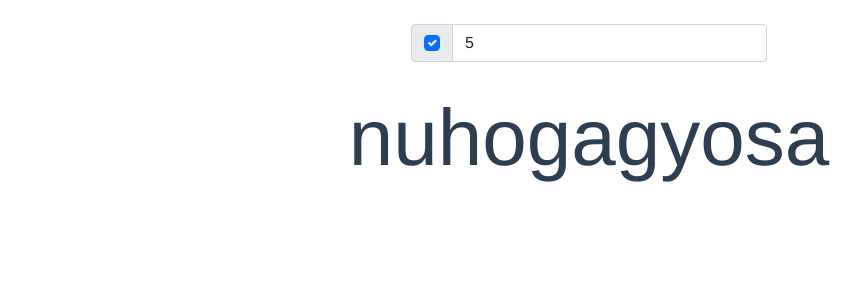
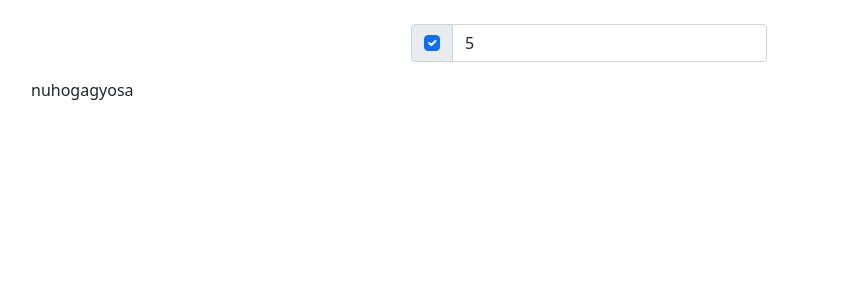
Before and after one commit to NyarehD/j-random, a Vue app: page / in a window 1280 px wide. Shown: the top 300 px of the page, without its empty margins (51-912 px from the left). Built offline with nearby package versions, Linux system fonts and the light colour scheme.

Commit message:
Deconstructed into smaller component

```diff
--- a/src/App.vue
+++ b/src/App.vue
@@ -1,61 +1,16 @@
 <template>
   <div class="container">
     <div class="row justify-content-center py-4">
-      <div class="col-4">
-        <div class="input-group mb-3 justify-content-center">
-          <div class="input-group">
-            <div class="input-group-text">
-              <input class="form-check-input mt-0" type="checkbox" v-model="isInline"
-                aria-label="Checkbox for following text input">
-            </div>
-            <input type="text" class="form-control" aria-label="Text input with checkbox" v-model.number="times"
-              @keypress.enter="randomizer">
-          </div>
-        </div>
-      </div>
-      <div class="col-12">
-        <div v-if="isInline">
-          <span v-for="(item, i) in currentRandom" :key="i" class="text-big"
-            :class="{ 'text-break': isInline }">{{ item }}</span>
-        </div>
-        <div v-else>
-          <p v-for="(item, i) in currentRandom" :key="i" class="text-center text-big">{{ item }}</p>
-        </div>
-      </div>
+      <Random/>
     </div>
   </div>
 </template>
 <script setup>
-import { ref, onMounted } from "vue"
+import Random from "./components/Random.vue";
 // This starter template is using Vue 3 <script setup> SFCs
 // Check out https://vuejs.org/api/sfc-script-setup.html#script-setup
-import HelloWorld from './components/HelloWorld.vue'
-const currentRandom = ref([]);
-const isInline = ref(true);
-const times = ref(5);
-const hiragana = ["a", "i", "u", "e", "o", "ka", "ki", "ku", "ke", "ko", "sa", "shi", "su", "se", "so", "ta", "chi", "tsu", "te", "to", "na", "ni", "nu", "ne", "no", "ha", "hi", "fu", "he", "ho", "ma", "mi", "mu", "me", "mo", "ya", "yu", "yo", "ra", "ri", "ra", "re", "ro", "wa", "wo", "n", "ga", "gi", "gu", "ge", "go", "za", "ji", "zu", "ze", "zo", "da", "ji", "zu", "de", "do", "ba", "bi", "bu", "be", "bo", "pa", "pi", "pu", "pe", "po", "kya", "kyu", "kyo", "sha", "shu", "sho", "cha", "chu", "cho", "nya", "nyu", "nyo", "hya", "hyu", "hyo", "mya", "myu", "myo", "rya", "ryu", "ryo", "gya", "gyu", "gyo", "ja", "ju", "jo", "bya", "byu", "byo", "pya", "pyu", "pyo"
-];
-function randomizer() {
-  currentRandom.value = [];
-  for (let i = 0; i < times.value; i++) {
-    currentRandom.value.push(hiragana[Math.round(Math.random() * (hiragana.length - 1))])
-  }
-}
-onMounted(() => {
-  randomizer();
-});
+
 </script>
 
 <style>
-#app {
-  font-family: Avenir, Helvetica, Arial, sans-serif;
-  -webkit-font-smoothing: antialiased;
-  -moz-osx-font-smoothing: grayscale;
-  text-align: center;
-  color: #2c3e50;
-}
-
-.text-big {
-  font-size: 80px;
-}
 </style>
--- a/src/components/HelloWorld.vue
+++ /dev/null
@@ -1,40 +0,0 @@
-<script setup>
-import { ref } from 'vue'
-
-defineProps({
-  msg: String
-})
-
-const count = ref(0)
-</script>
-
-<template>
-  <h1>{{ msg }}</h1>
-
-  <p>
-    Recommended IDE setup:
-    <a href="https://code.visualstudio.com/" target="_blank">VS Code</a>
-    +
-    <a href="https://github.com/johnsoncodehk/volar" target="_blank">Volar</a>
-  </p>
-
-  <p>
-    <a href="https://vitejs.dev/guide/features.html" target="_blank">
-      Vite Documentation
-    </a>
-    |
-    <a href="https://v3.vuejs.org/" target="_blank">Vue 3 Documentation</a>
-  </p>
-
-  <button type="button" @click="count++">count is: {{ count }}</button>
-  <p>
-    Edit
-    <code>components/HelloWorld.vue</code> to test hot module replacement.
-  </p>
-</template>
-
-<style scoped>
-a {
-  color: #42b983;
-}
-</style>
--- a/src/components/Random.vue
+++ b/src/components/Random.vue
@@ -1,64 +1,48 @@
+<template>
+  <div class="col-4">
+    <div class="input-group mb-3 justify-content-center">
+      <div class="input-group">
+        <div class="input-group-text">
+          <input v-model="isInline" aria-label="Checkbox for following text input zuzu" class="form-check-input mt-0"
+                 type="checkbox">
+        </div>
+        <input v-model.number="times" aria-label="Text input with checkbox" class="form-control" type="text"
+               @keypress.enter="randomizer">
+      </div>
+    </div>
+  </div>
+  <div class="col-12">
+    <div v-if="isInline">
+          <span v-for="(item, i) in currentRandom" :key="i" :class="{ 'text-break': isInline }"
+                class="text-big">{{ item }}</span>
+    </div>
+    <div v-else>
+      <p v-for="(item, i) in currentRandom" :key="i" class="text-center text-big">{{ item }}</p>
+    </div>
+  </div>
+</template>
+
 <script setup>
-import { ref, computed } from 'vue'
+import {onMounted, ref} from "vue";
+
 const currentRandom = ref([]);
-const hiragana = ref([
-  "a",
-  "i",
-  "u",
-  "e",
-  "o",
-  "ka",
-  "ki",
-  "ku",
-  "ke",
-  "ko",
-  "sa",
-  "shi",
-  "su",
-  "se",
-  "so",
-  "ta",
-  "chi",
-  "tsu",
-  "te",
-  "to",
-  "na",
-  "ni",
-  "nu",
-  "ne",
-  "no",
-  "ha",
-  "hi",
-  "fu",
-  "he",
-  "ho",
-  "ma",
-  "mi",
-  "mu",
-  "me",
-  "mo",
-  "ya",
-  "yu",
-  "yo",
-  "ra",
-  "ri",
-  "ra",
-  "re",
-  "ro",
-  "wa",
-  "wo",
-  "n",
-]);
+const isInline = ref(true);
+const times = ref(5);
+const hiragana = ["a", "i", "u", "e", "o", "ka", "ki", "ku", "ke", "ko", "sa", "shi", "su", "se", "so", "ta", "chi", "tsu", "te", "to", "na", "ni", "nu", "ne", "no", "ha", "hi", "fu", "he", "ho", "ma", "mi", "mu", "me", "mo", "ya", "yu", "yo", "ra", "ri", "ra", "re", "ro", "wa", "wo", "n", "ga", "gi", "gu", "ge", "go", "za", "ji", "zu", "ze", "zo", "da", "ji", "zu", "de", "do", "ba", "bi", "bu", "be", "bo", "pa", "pi", "pu", "pe", "po", "kya", "kyu", "kyo", "sha", "shu", "sho", "cha", "chu", "cho", "nya", "nyu", "nyo", "hya", "hyu", "hyo", "mya", "myu", "myo", "rya", "ryu", "ryo", "gya", "gyu", "gyo", "ja", "ju", "jo", "bya", "byu", "byo", "pya", "pyu", "pyo"
+];
+
 function randomizer() {
   currentRandom.value = [];
-  Math.random(...hiragana.value);
+  for (let i = 0; i < times.value; i++) {
+    currentRandom.value.push(hiragana[Math.round(Math.random() * (hiragana.length - 1))])
+  }
 }
+
+onMounted(() => {
+  randomizer();
+});
 </script>
 
-<template>
-  <button @click.prevent="randomizer">Generate random</button>
-  <p v-for="item in currentRandom" :key="item">{{item}}</p>
-</template>
+<style scoped>
 
-<style scoped>
 </style>
```
Also changed, not shown: 1 other file (tests, documents, lock files or other folders).
